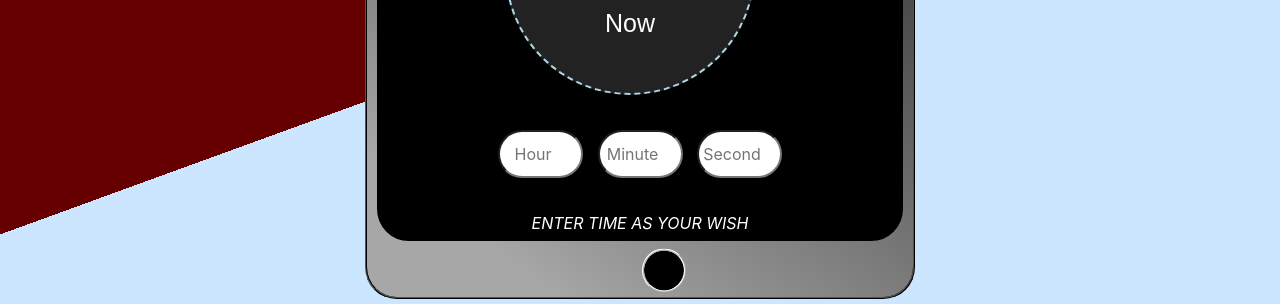
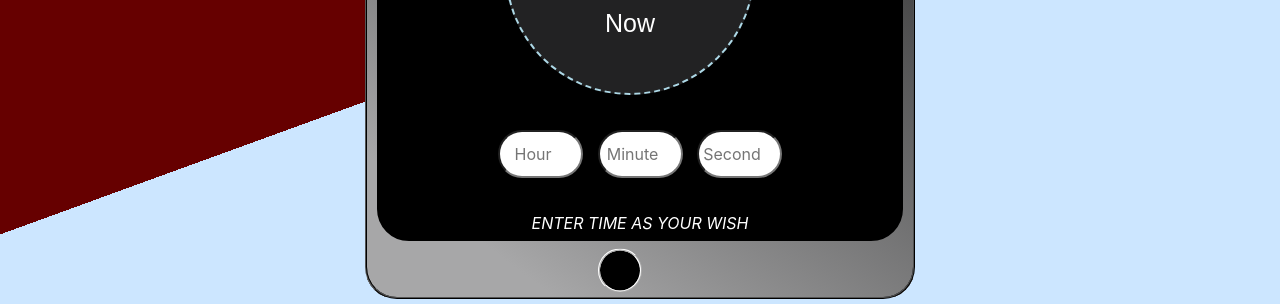
Before and after one commit to RkayBhaker/digital_timer_clock, a plain HTML site: page index.html in a window 1280 px wide. Shown: the part 496-800 px from the top of the page. Drawn offline with nearby package versions, Linux system fonts and the light colour scheme; a web font is replaced by a local one.

Commit message:
Update clock.css

```diff
--- a/clock.css
+++ b/clock.css
@@ -213,7 +213,7 @@
 		#device_btn2{
 			padding: 20px 20px;
 			position: absolute;
-			transform: translate(250%, 85%);
+			transform: translate(150%, 85%);
 			border: 2px ridge white;
 			border-radius: 50rem;
 			background-color: black;
```
